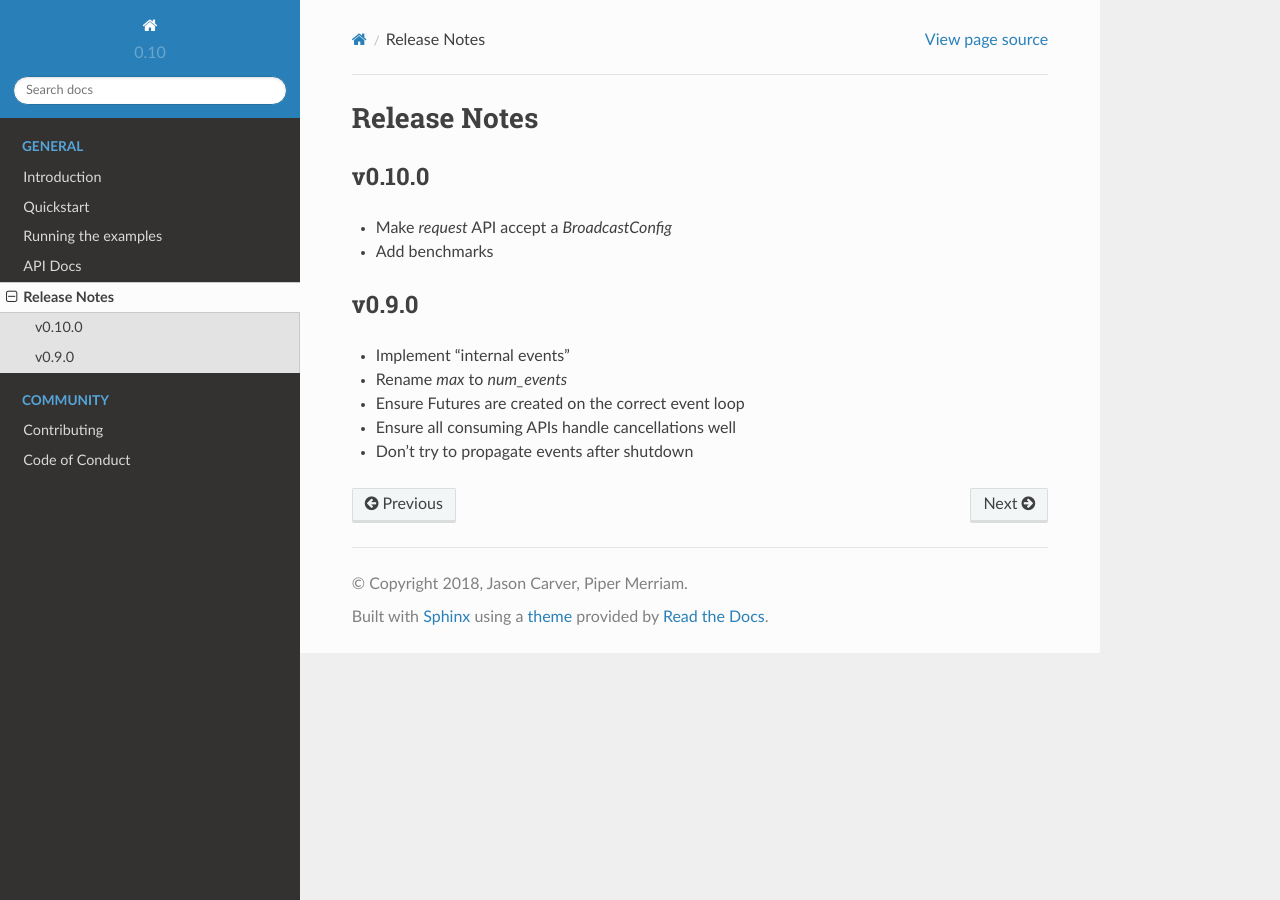
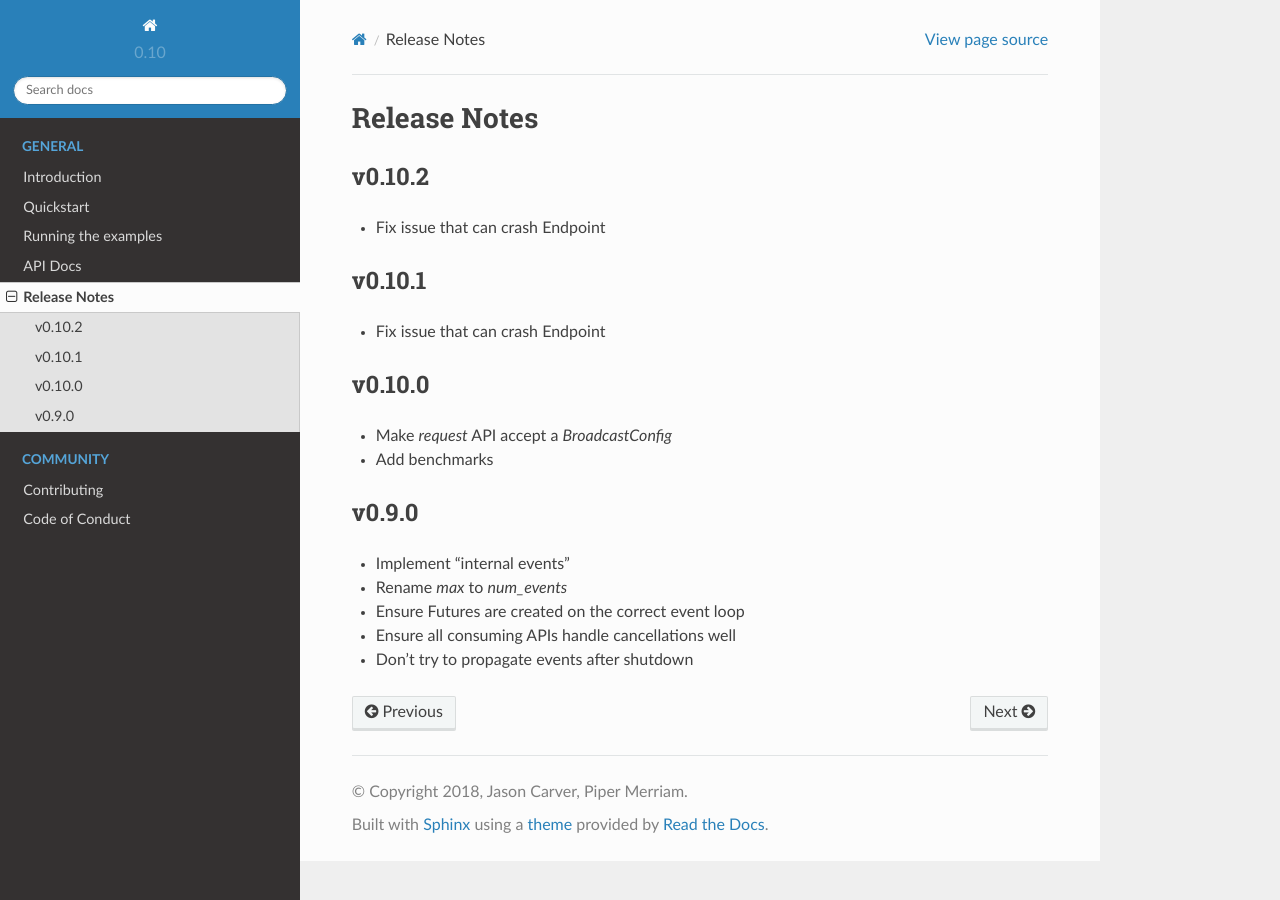
Before and after one commit to ethereum/lahja, a Sphinx documentation site: the page built from docs/release_notes.rst, in a window 1280 px wide. Built offline with Sphinx 7.4.7 and the Read the Docs theme 2.0.0, drawn with Linux system fonts in a browser that asks for light colours.

Commit message:
Prepare release notes for v0.10.2

```diff
--- a/docs/release_notes.rst
+++ b/docs/release_notes.rst
@@ -1,5 +1,15 @@
 Release Notes
 =============
+
+v0.10.2
+------
+
+- Fix issue that can crash Endpoint
+
+v0.10.1
+------
+
+- Fix issue that can crash Endpoint
 
 v0.10.0
 ------
```
